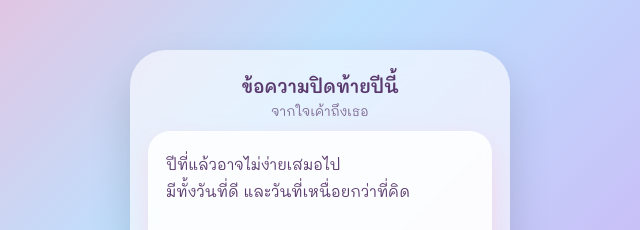
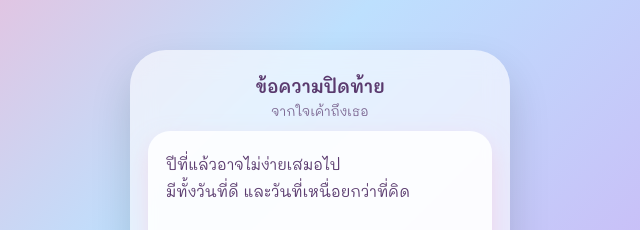
Before and after one commit to lunaheartlove/exNewYear, a plain HTML site: page ending.html in a window 1280 px wide. Shown: the top 230 px of the page, 320-960 px from the left. Drawn offline with Linux system fonts and the light colour scheme.

Commit message:
update10

```diff
--- a/ending.html
+++ b/ending.html
@@ -229,7 +229,7 @@
 
         <!-- Header -->
         <div class="header">
-            <h2>ข้อความปิดท้ายปีนี้</h2>
+            <h2>ข้อความปิดท้าย</h2>
             <p>จากใจเค้าถึงเธอ</p>
         </div>
 
```
